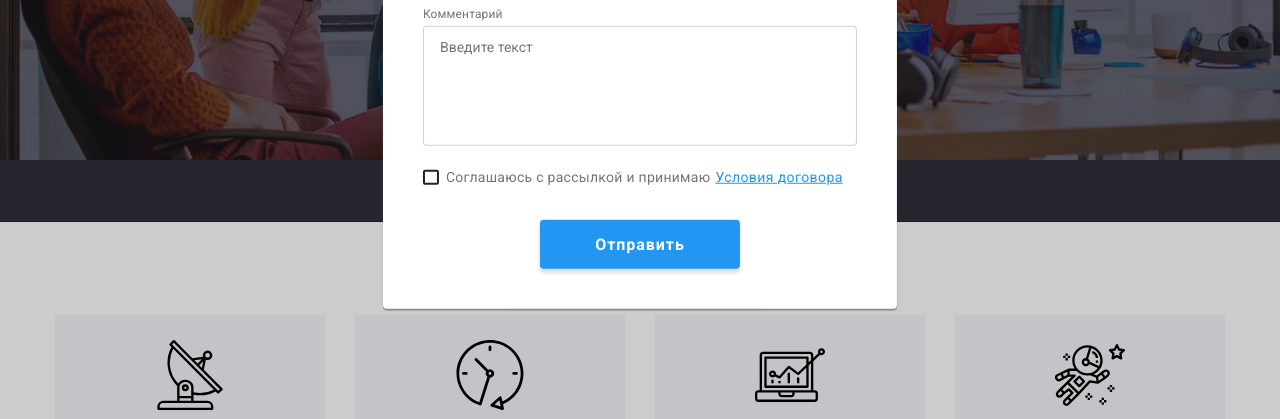
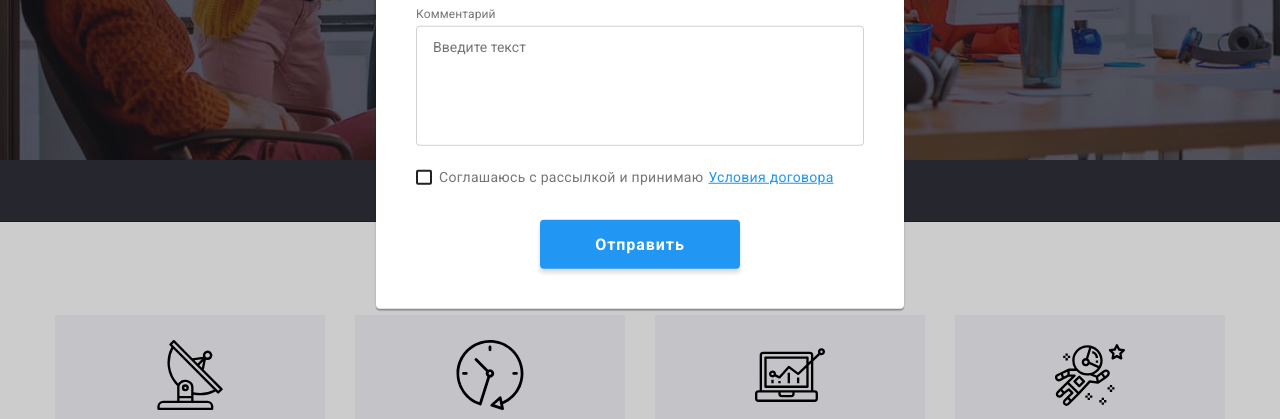
Before and after one commit to AnnaMezentsewa/goit-markup-hw-08, a plain HTML site: page index.html in a window 1280 px wide. Both pictures are taken after a click on the button "Заказать услугу". Shown: the part 381-800 px from the top of the page. Drawn offline with nearby package versions, Linux system fonts and the light colour scheme; files that its build step writes are made by us from their sources.

Commit message:
в процессе

```diff
--- a/sass/components/_modal-window.scss
+++ b/sass/components/_modal-window.scss
@@ -5,7 +5,7 @@
   left: 0;
   width: 100%;
   height: 100%;
-
+  overflow: hidden;
   z-index: 1;
   background-color: var(--bgcolor-modal-window);
 
@@ -20,7 +20,7 @@
 }
 
 .modal {
-  position: absolute;
+  position: relative;
   top: 50%;
   left: 50%;
 
@@ -28,7 +28,7 @@
   transition: transform 250ms var(--timing-function);
   padding: 40px;
   max-width: 450px;
-  max-height: 609px;
+  max-height: 605px;
 
   box-shadow: 0px 1px 3px rgba(0, 0, 0, 0.12), 0px 1px 1px rgba(0, 0, 0, 0.14),
     0px 2px 1px rgba(0, 0, 0, 0.2);
@@ -212,6 +212,9 @@
 }
 
 .form__link {
+  font-size: 12px;
+  line-height: 1.71;
+  letter-spacing: 0.02em;
   margin-left: 5px;
   text-decoration-line: underline;
   color: var(--accent-color);
```
